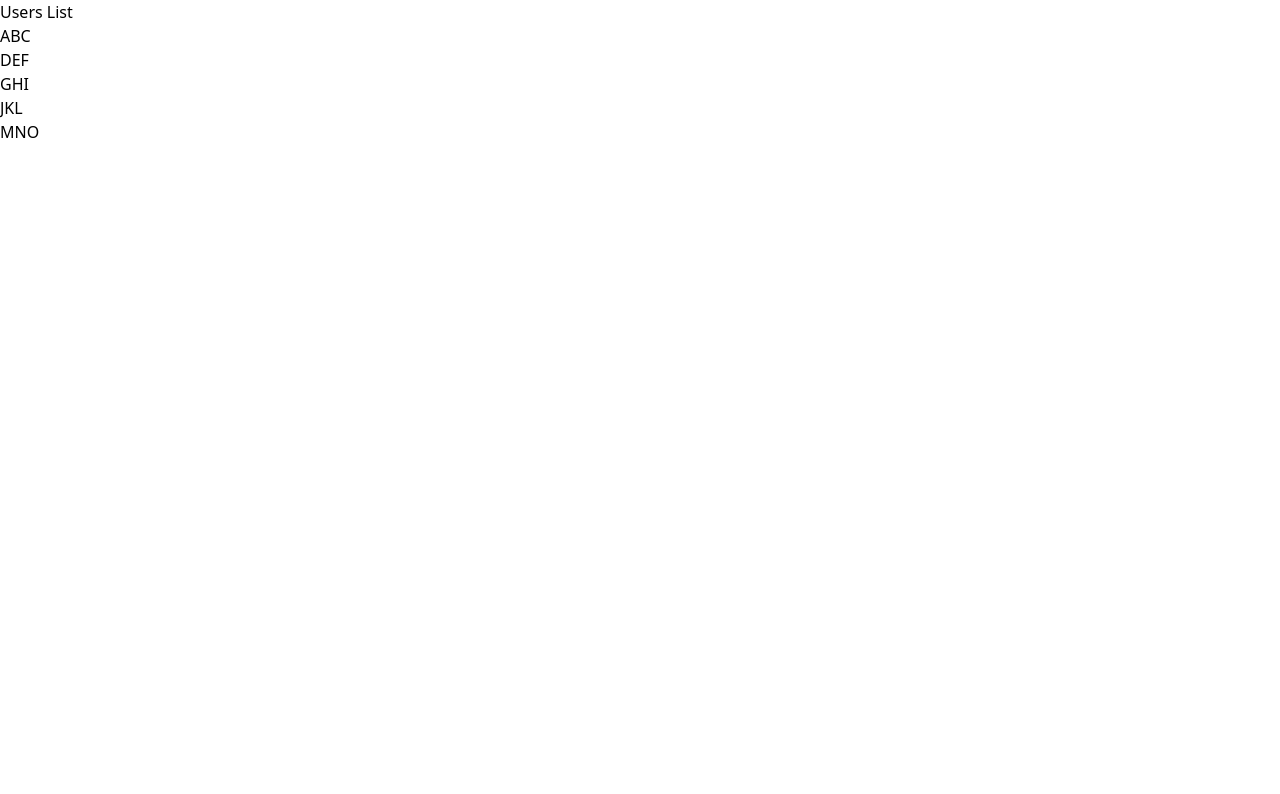
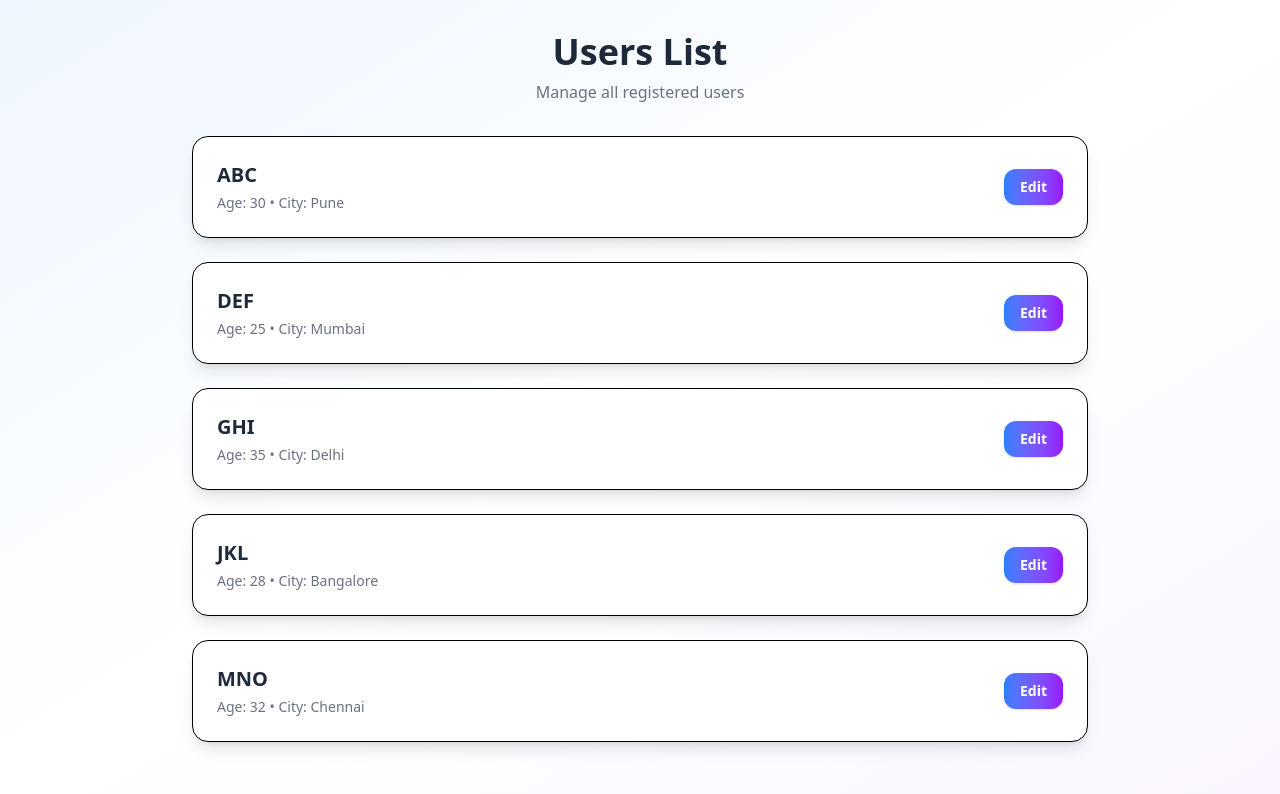
Before and after one commit to NarendraGore/next-api-routes, a Next.js app: page /users in a window 1280 px wide. Shown: the top 794 px of the page. Built offline with nearby package versions, Linux system fonts and the light colour scheme.

Commit message:
User List Page Updated

```diff
--- a/src/app/users/page.tsx
+++ b/src/app/users/page.tsx
@@ -1,29 +1,67 @@
+
 import Link from "next/link";
 
-
-export async function getUsers(){
+export async function getUsers() {
   const users = await fetch("http://localhost:3000/api/user");
   const userList = await users.json();
   return userList;
 }
 
-interface Items{
+interface Items {
   id: number;
   name: string;
   age: number;
   city: string;
 }
 
-async function Users(){
+async function Users() {
   const data = await getUsers();
-    // console.log("Data from API", data);
-    return(
+
+  return (
+    <div className="min-h-screen bg-gradient-to-br from-blue-50 via-white to-purple-50 p-8">
+
+
+      <div className="max-w-4xl mx-auto mb-8 text-center">
+        <h1 className="text-4xl font-bold text-gray-800">
+          Users List
+        </h1>
+        <p className="text-gray-500 mt-2">
+          Manage all registered users
+        </p>
+      </div>
+
+
+      <div className="max-w-4xl mx-auto grid gap-6">
+        {data.map((item: Items) => (
+          <div
+            key={item.id}
+            className="bg-white shadow-lg rounded-2xl p-6 flex items-center justify-between hover:shadow-xl transition duration-300 border"
+          >
+
             <div>
-            <h1>Users List</h1>
-           {data.map((item:Items)=>(
-            <Link key={item.id} href={`/users/${item.id}`}><h2>{item.name}</h2></Link>
+              <Link href={`/users/${item.id}`}>
+                <h2 className="text-xl font-semibold text-gray-800 hover:text-blue-600 cursor-pointer">
+                  {item.name}
+                </h2>
+              </Link>
+
+              <p className="text-gray-500 text-sm mt-1">
+                Age: {item.age} • City: {item.city}
+              </p>
+            </div>
+
+
+            <Link
+              href={`/users/${item.id}/update`}
+              className="px-4 py-2 bg-gradient-to-r from-blue-500 to-purple-600 text-white rounded-xl text-sm font-semibold shadow hover:opacity-90 transition"
+            >
+              Edit
+            </Link>
+          </div>
         ))}
       </div>
-    )
+    </div>
+  );
 }
+
 export default Users;
```
Lines whose indentation alone changed are shown as unchanged.
